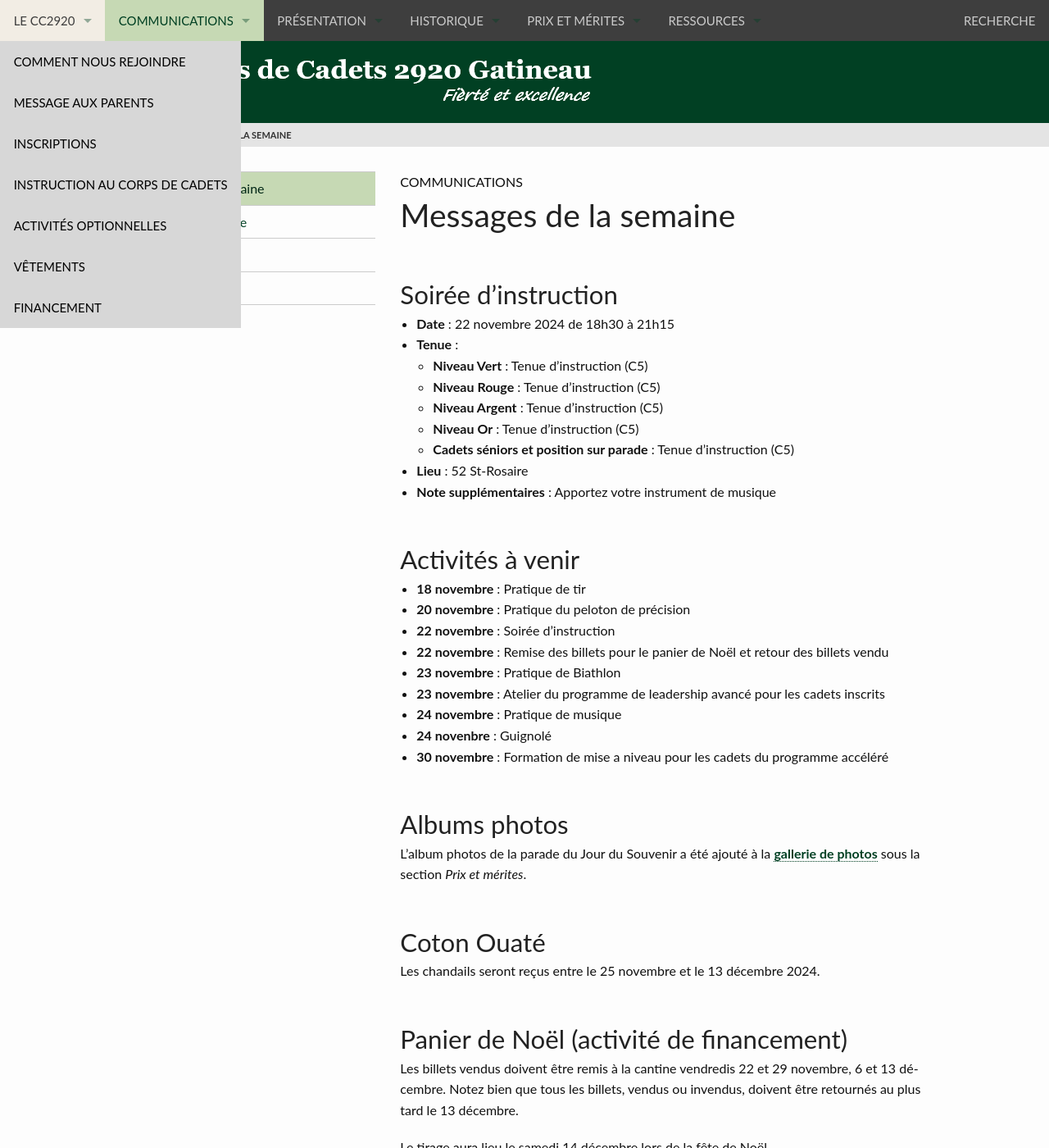
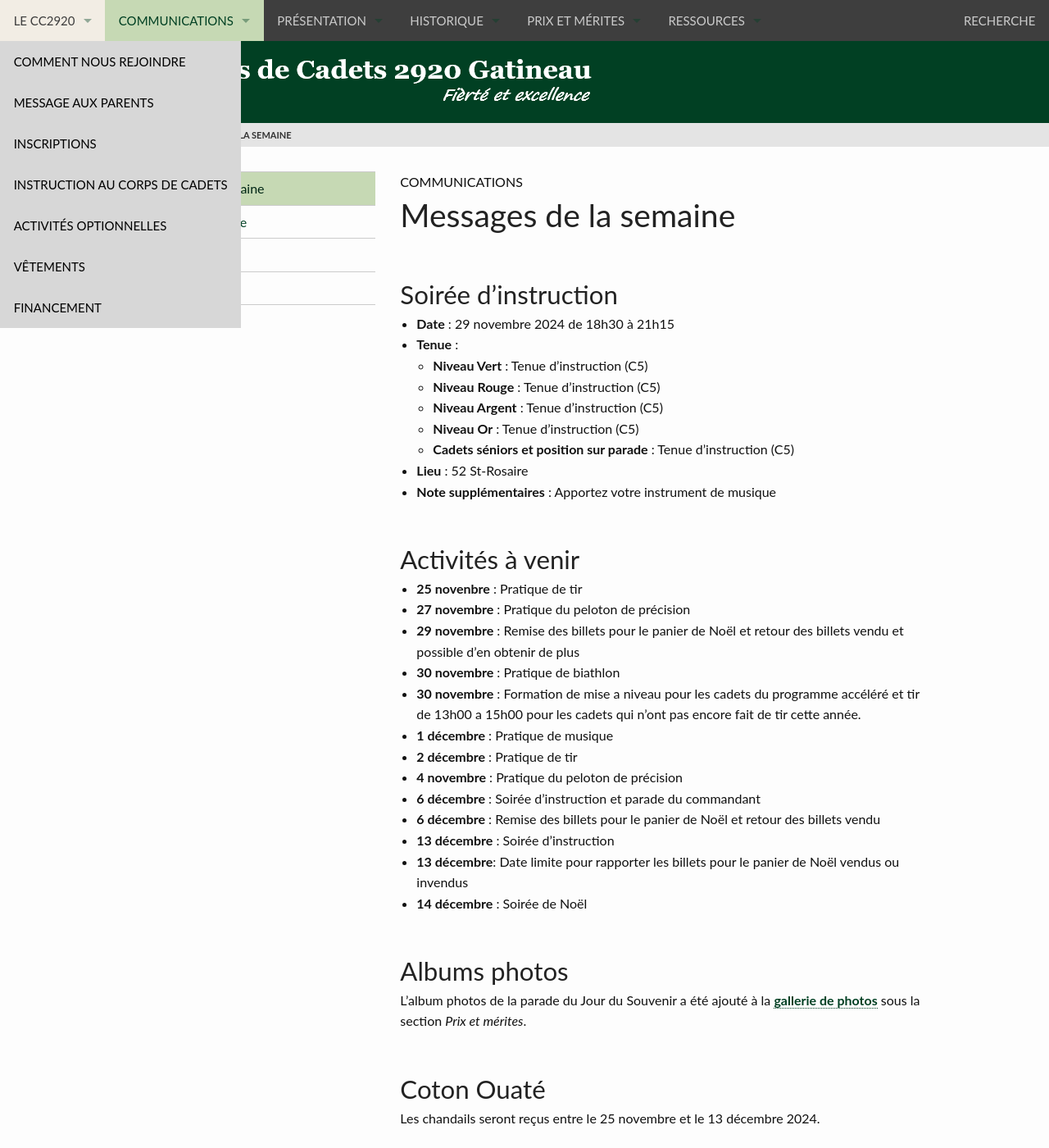
Before and after one commit to CC2920/web, a Jekyll site: the page built from _communications/messages.md, in a window 1280 px wide and 1400 px high. Shown: the whole window at 82% size. Built offline with Jekyll 4.4.1, drawn with Linux system fonts in a browser that asks for light colours; some of the changed text lies outside the part shown.

Commit message:
Messages semaine du 24 novembre

```diff
--- a/_communications/messages.md
+++ b/_communications/messages.md
@@ -5,7 +5,7 @@ layout: "messages"
 
 ## Soirée d'instruction
 
-- **Date** : 22 novembre 2024 de 18h30 à 21h15
+- **Date** : 29 novembre 2024 de 18h30 à 21h15
 - **Tenue** :
   - **Niveau Vert** : Tenue d'instruction (C5)
   - **Niveau Rouge** : Tenue d'instruction (C5)
@@ -18,16 +18,19 @@ layout: "messages"
 
 ## Activités à venir
 
-- **18 novembre** : Pratique de tir
-- **20 novembre** : Pratique du peloton de précision
-- **22 novembre** : Soirée d'instruction
-- **22 novembre** : Remise des billets pour le panier de Noël et retour des billets vendu
-- **23 novembre** : Pratique de Biathlon
-- **23 novembre** : Atelier du programme de leadership avancé pour les cadets inscrits
-- **24 novembre** : Pratique de musique
-- **24 novenbre** : Guignolé
-- **30 novembre** : Formation de mise a niveau pour les cadets du programme accéléré
-
+- **25 novenbre** : Pratique de tir
+- **27 novembre** : Pratique du peloton de précision
+- **29 novembre** : Remise des billets pour le panier de Noël et retour des billets vendu et possible d'en obtenir de plus
+- **30 novembre** : Pratique de biathlon
+- **30 novembre** : Formation de mise a niveau pour les cadets du programme accéléré et tir de 13h00 a 15h00 pour les cadets qui n'ont pas encore fait de tir cette année.
+- **1 décembre** : Pratique de musique
+- **2 décembre** : Pratique de tir
+- **4 novembre** : Pratique du peloton de précision
+- **6 décembre** : Soirée d'instruction et parade du commandant
+- **6 décembre** : Remise des billets pour le panier de Noël et retour des billets vendu
+- **13 décembre** : Soirée d'instruction
+- **13 décembre**: Date limite pour rapporter les billets pour le panier de Noël vendus ou invendus
+- **14 décembre** : Soirée de Noël
 
 ## Albums photos
 
@@ -52,16 +55,9 @@ La lettre ci-jointe offre plus de détails et nous vous invitons aussi à la par
 
 Pour plus d’information ou pour coordonner le ramassage d’un item, SVP envoyez une note à <cciv2920@gmail.com> ou donnez un coup de fil à 873-354-8426.
 
-## Guignolé
-- Qui : Pour tous les cadets
-- Heure : de 12h00 à 16h00, le 24 novembre
-- Lieu : 52 St-Rosaire
-- Tenue : Civile
-- Matériel requis : Bouteille d'eau
-- Informations supplémentaires : Nous allons avoir besoin de parents pour nous aider à déplacer les cadets sur les 30 routes que nous avons à couvrir.  Distributions d'enveloppes pour inviter les gens a faire leur dons.
 
 ## Formation de mise à niveau
-- Qui : Pour tous les cadets qui doivent faire les cours de mises à niveau (Nous confirmerons les noms des cadets le 22 novembre avec ceux-ci)
+- Qui : Pour tous les cadets qui doivent faire les cours de mises à niveau
 - Heure : de 9h00 à 15h00, le 30 novembre
 - Lieu : Centre Nouvel-Horizon (100 rue la Baie, Gatineau)
 - Tenue : Civile
```
Also changed, not shown: other parts of _communications/messages.md (+1 -1 lines).
